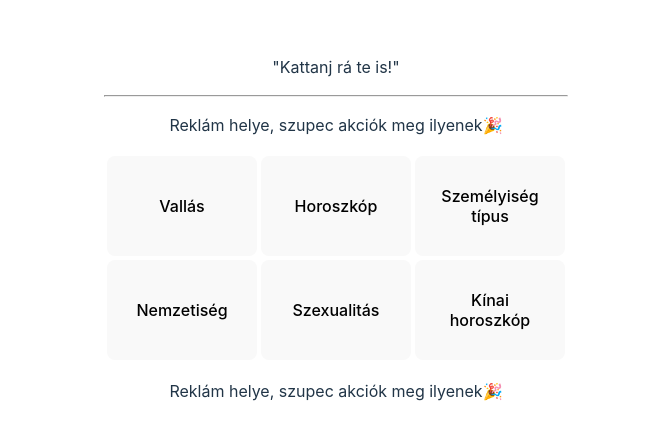
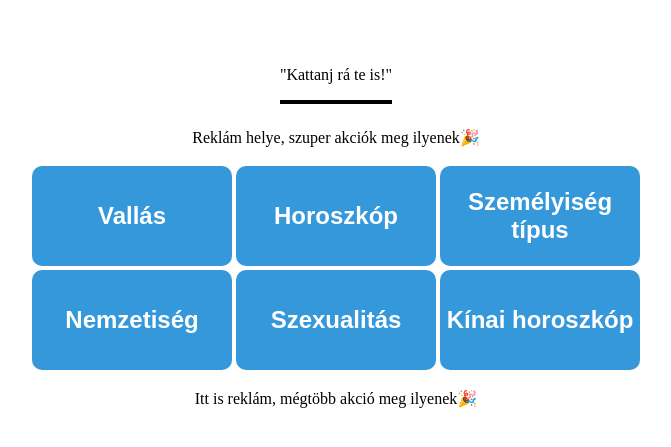
Before and after one commit to kinekmiakattja/kinekmiakattja, a Vue app: page / in a window 1280 px wide. Shown: the part 171-618 px from the top of the page, without its empty margins (304-975 px from the left). Built offline with nearby package versions, Linux system fonts and the light colour scheme.

Commit message:
Vue Router

```diff
--- a/package.json
+++ b/package.json
@@ -10,7 +10,8 @@
     "deploy": "npm run build && gh-pages -d dist"
   },
   "dependencies": {
-    "vue": "^3.5.13"
+    "vue": "^3.5.13",
+    "vue-router": "^4.5.0"
   },
   "devDependencies": {
     "@vitejs/plugin-vue": "^5.2.1",
--- a/src/App.vue
+++ b/src/App.vue
@@ -1,50 +1,3 @@
-<script setup>
-const handleClick = (button) => {
-  alert(`Button ${button} clicked!`);
-};
-</script>
-
 <template>
-  <div class="flex flex-col items-center justify-center min-h-screen bg-gray-100">
-    <!-- Motto Section -->
-    <div class="text-4xl font-bold mb-4">
-      <p>"Kattanj rá te is!"</p>
-      <hr class="w-24 mt-2 border-2 border-gray-500" />
-    </div>
-    <!-- Advertisement Section -->
-    <div class="advertisement w-full mt-10 bg-gray-200 text-center p-6">
-      <p class="text-lg text-gray-700 font-semibold">Reklám helye, szupec akciók meg ilyenek🎉</p>
-    </div>
-    <!-- Buttons Section -->
-    <table class="table-auto bg-white p-6 rounded-lg shadow-lg">
-      <tbody class="space-y-6">
-        <tr class="space-x-6">
-          <td><button @click="handleClick(1)" class="button">Vallás</button></td>
-          <td><button @click="handleClick(2)" class="button">Horoszkóp</button></td>
-          <td><button @click="handleClick(3)" class="button">Személyiség típus</button></td>
-        </tr>
-        <tr class="space-x-6">
-          <td><button @click="handleClick(4)" class="button">Nemzetiség</button></td>
-          <td><button @click="handleClick(5)" class="button">Szexualitás</button></td>
-          <td><button @click="handleClick(6)" class="button">Kínai horoszkóp</button></td>
-        </tr>
-      </tbody>
-    </table>
-    <!-- Advertisement Section 2 -->
-    <div class="advertisement w-full mt-10 bg-gray-200 text-center p-6">
-      <p class="text-lg text-gray-700 font-semibold">Reklám helye, szupec akciók meg ilyenek🎉</p>
-    </div>
-  </div>
+  <router-view />
 </template>
-
-<style scoped>
-/* Ensure all buttons have the same fixed size */
-.button {
-  width: 150px;  /* Fixed width for all buttons */
-  height: 100px; /* Fixed height for all buttons */
-  display: flex; /* Enable flexbox */
-  justify-content: center; /* Center text horizontally */
-  align-items: center; /* Center text vertically */
-  text-align: center; /* Center text inside button */
-}
-</style>
--- /dev/null
+++ b/src/components/MainScreenButtons.vue
@@ -0,0 +1,59 @@
+<template>
+    <table class="table-auto bg-white p-6 rounded-lg shadow-lg">
+      <tbody class="space-y-6">
+        <tr class="space-x-6">
+            <td><button @click="goToReligion" class="button">Vallás</button></td>
+            <td><button @click="handleClick(2)" class="button">Horoszkóp</button></td>
+            <td><button @click="handleClick(3)" class="button">Személyiség típus</button></td>
+        </tr>
+        <tr class="space-x-6">
+            <td><button @click="handleClick(4)" class="button">Nemzetiség</button></td>
+            <td><button @click="handleClick(5)" class="button">Szexualitás</button></td>
+            <td><button @click="handleClick(6)" class="button">Kínai horoszkóp</button></td>
+        </tr>
+      </tbody>
+    </table>
+</template>
+
+<script setup>
+import { useRouter } from 'vue-router';
+
+const router = useRouter();
+
+const goToReligion = () => {
+  router.push('/vallas');
+};
+
+const handleClick = (button) => {
+  alert(`Button ${button} clicked!`);
+
+};
+</script>
+
+<style scoped>
+/* Button Base Styles */
+.button {
+  width: 200px;  /* Make buttons bigger */
+  height: 100px;
+  background-color: #3498db; /* Blue background */
+  color: white;
+  font-size: 1.5rem; /* Larger text */
+  font-weight: bold;
+  border: none;
+  border-radius: 10px; /* Rounded corners */
+  cursor: pointer;
+  transition: all 0.3s ease-in-out;
+}
+
+/* Hover Effect */
+.button:hover {
+  background-color: #2980b9; /* Darker blue */
+  transform: scale(1.1); /* Slight zoom effect */
+}
+
+/* Active Click Effect */
+.button:active {
+  transform: scale(1);
+  background-color: #1c6691;
+}
+</style>
--- /dev/null
+++ b/src/index.css
@@ -0,0 +1,3 @@
+@tailwind base;
+@tailwind components;
+@tailwind utilities;
--- /dev/null
+++ b/src/views/Home.vue
@@ -0,0 +1,25 @@
+<script setup>
+import MainScreenButtons from '@/components/MainScreenButtons.vue';
+</script>
+
+<template>
+    <div class="flex flex-col items-center justify-center min-h-screen bg-gray-100">
+    <!-- Motto Section -->
+    <div class="text-4xl font-bold mb-4">
+      <p>"Kattanj rá te is!"</p>
+      <hr class="w-24 mt-2 border-2 border-gray-500" />
+    </div>
+    <!-- Advertisement Section -->
+    <div class="advertisement w-full mt-10 bg-gray-200 text-center p-6">
+      <p class="text-lg text-gray-700 font-semibold">Reklám helye, szuper akciók meg ilyenek🎉</p>
+    </div>
+    <!-- Buttons Section -->
+    <MainScreenButtons />
+
+    <!-- Advertisement Section 2 -->
+    <div class="advertisement w-full mt-10 bg-gray-200 text-center p-6">
+      <p class="text-lg text-gray-700 font-semibold">Itt is reklám, mégtöbb akció meg ilyenek🎉</p>
+    </div>
+  </div>
+
+</template>
--- /dev/null
+++ b/src/views/Religion.vue
@@ -0,0 +1,5 @@
+<template>
+  <div class="flex justify-center items-center h-screen bg-blue-500 text-white">
+    <h1 class="text-4xl font-bold">Vallások</h1>
+  </div>
+</template>
--- a/tailwind.config.js
+++ b/tailwind.config.js
@@ -0,0 +1,11 @@
+/** @type {import('tailwindcss').Config} */
+export default {
+    content: [
+      "./index.html",
+      "./src/**/*.{vue,js,ts,jsx,tsx}",
+    ],
+    theme: {
+      extend: {},
+    },
+    plugins: [],
+};
--- a/vite.config.ts
+++ b/vite.config.ts
@@ -1,7 +1,12 @@
-import { defineConfig } from "vite";
-import vue from "@vitejs/plugin-vue";
+import { defineConfig } from 'vite';
+import vue from '@vitejs/plugin-vue';
+import path from 'path'; // Import path module
 
 export default defineConfig({
   plugins: [vue()],
-  base: "/kinekmiakattja/",
+  resolve: {
+    alias: {
+      '@': path.resolve(__dirname, 'src'), // Define @ as src/
+    },
+  },
 });
```
Also changed, not shown: src/components/HelloWorld.vue (deleted, +0 -41 lines), src/main.ts (+7 -4 lines), src/router/index.ts (added, +16 -0 lines), 1 other file (tests, documents, lock files or other folders).
